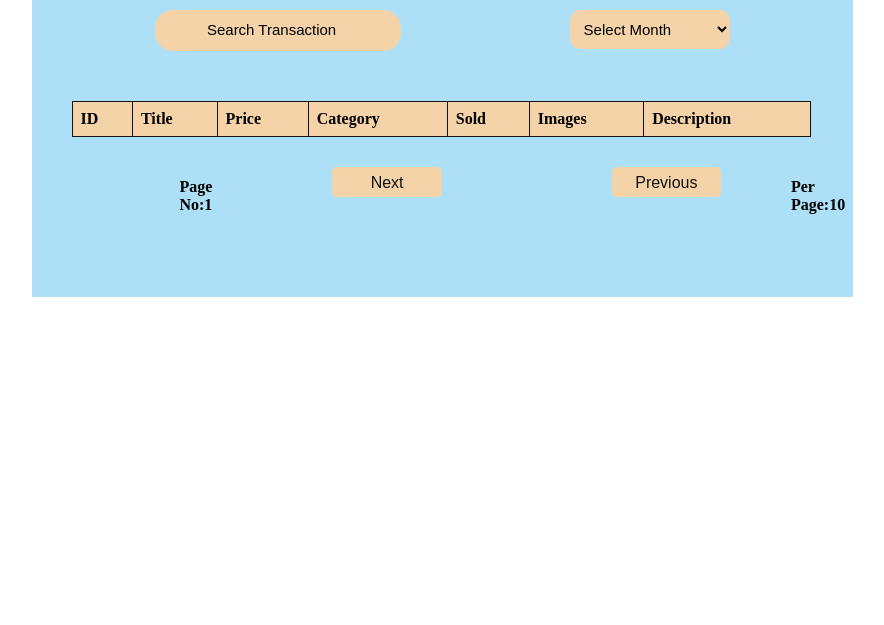
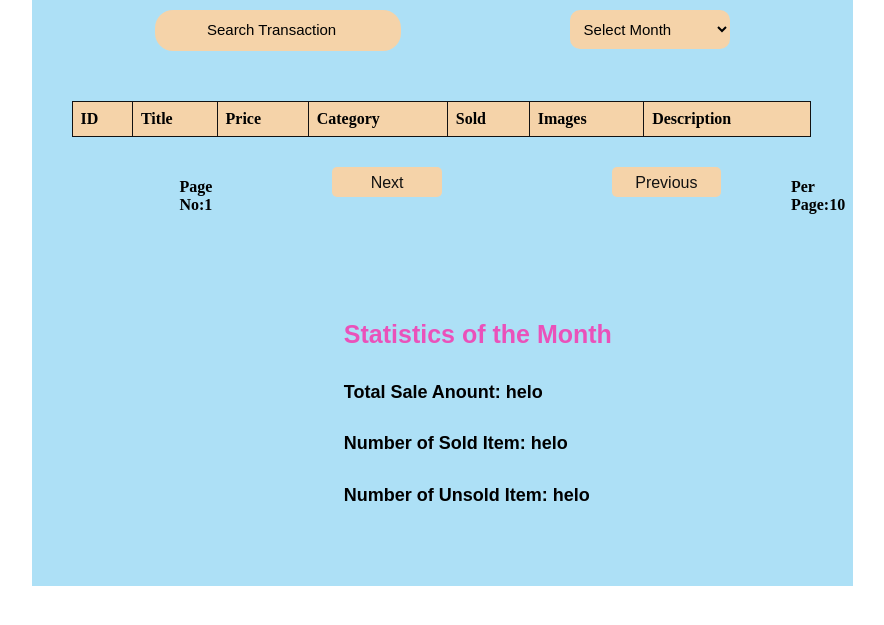
Before and after one commit to tusharcrypto/roxiler_coding_chalenge, a website: page index.html in a window 1280 px wide. Shown: the part 155-780 px from the top of the page, without its empty margins (166-1050 px from the left). Drawn offline with Linux system fonts and the light colour scheme.

Commit message:
add the months sale count

```diff
--- a/index.html
+++ b/index.html
@@ -101,6 +101,19 @@
       margin-left: 20%;
       margin-top: 10%;
     }
+    .salesMonth{
+      margin-left: 38%;
+      margin-top: 15%;
+    }
+    .salesMonth h4{
+      font-family: sans-serif;
+      font-size: 25px;
+      color: rgb(234, 81, 186);
+    }
+    .salesMonth h5{
+      font-family: sans-serif;
+      font-size: 18px;
+    }
 
 
 
@@ -155,46 +168,15 @@
  <button id="next">Next</button>
  <button id="previous">Previous</button>
  <h4>Per Page:10</h4>
-
-
+</div>
+<div class="salesMonth">
+  <h4>Statistics of the Month</h4>
+  <h5>Total Sale Anount: <span id="amount"> helo</span></h5>
+  <h5>Number of Sold Item: <span id="solditem">helo</span></h5>
+  <h5>Number of Unsold Item: <span id="unsold">helo</span></h5>
 </div>
   </div>
-  <!-- <div class="chartbox">
-  <canvas id="myChart"></canvas></div>
-  <script src="https://cdn.jsdelivr.net/npm/chart.js"></script>
 
-<script>
-var ctx = document.getElementById('myChart').getContext('2d');
-var myChart = new Chart(ctx, {
-    type: 'pie',
-    data: {
-        labels: ['Red', 'Blue', 'Yellow', 'Green', 'Purple', 'Orange'],
-        datasets: [{
-            label: '# of Votes',
-            data: [12, 19, 3, 5, 2, 3],
-            backgroundColor: [
-                'rgba(255, 99, 132, 0.2)',
-                'rgba(54, 162, 235, 0.2)',
-                'rgba(255, 206, 86, 0.2)',
-                'rgba(75, 192, 192, 0.2)',
-                'rgba(153, 102, 255, 0.2)',
-                'rgba(255, 159, 64, 0.2)'
-            ],
-            borderColor: [
-                'rgba(255, 99, 132, 1)',
-                'rgba(54, 162, 235, 1)',
-                'rgba(255, 206, 86, 1)',
-                'rgba(75, 192, 192, 1)',
-                'rgba(153, 102, 255, 1)',
-                'rgba(255, 159, 64, 1)'
-            ],
-            borderWidth: 1
-        }]
-    },
-    options: {}
-
-});
-</script> -->
   <script>
 
 
@@ -227,7 +209,9 @@ var myChart = new Chart(ctx, {
 async function selectMonth() {
   let month = document.querySelector("#months").value;
   console.log("datatype"+typeof(month));
-
+  let totalAmoutSale=0;
+      let solditemCount=0;
+      let unsoldamoutcount=0;
   if (month > 0) {
     try {
       console.log("here "+typeof(month));
@@ -237,13 +221,15 @@ async function selectMonth() {
       }
 
       const product = await response.json();
-      // console.log(typeof(product));
-
       let productitems = document.querySelector('.productitems');
       let out = "";
+      for (let prod of product) {
 
-      for (let prod of product) {
-        console.log(prod.price);
+        totalAmoutSale+=prod.price;
+        if(!prod.sold) {unsoldamoutcount+=1;
+        }
+        else{ solditemCount+=1;console.log(solditemCount)}
+
         out += `
           <tr>
             <td>${prod.id}</td>
@@ -257,6 +243,10 @@ async function selectMonth() {
         `;
       }
 
+
+      document.querySelector('#amount').innerText = Math.round(totalAmoutSale,2);
+      document.querySelector("#solditem").innerText=solditemCount;
+      document.querySelector("#unsold").innerText=unsoldamoutcount;
       productitems.innerHTML = out;
     } catch (error) {
       console.error(error);
```
